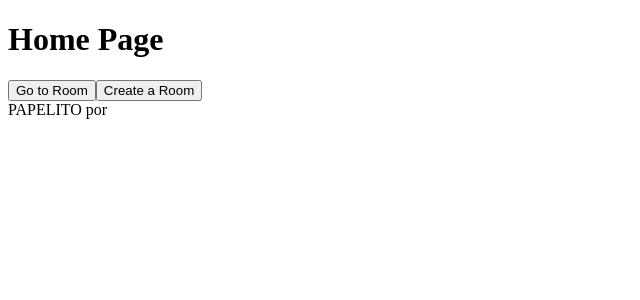
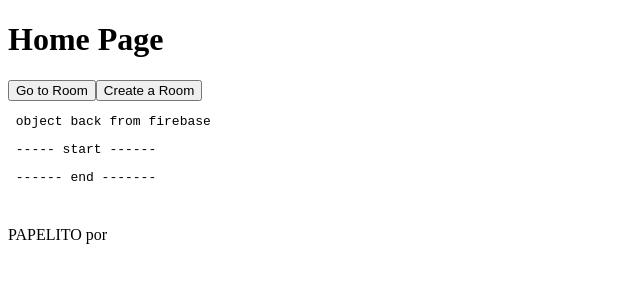
Before and after one commit to marianelamin/papelito-react-ts, a React (Create React App) app: page / in a window 1280 px wide. Shown: the top 300 px of the page, without its empty margins (0-640 px from the left). Built offline with nearby package versions, Linux system fonts and the light colour scheme; no server answers.

Commit message:
connect to firebase and read rom AAAAAA

```diff
--- a/src/routes/index.tsx
+++ b/src/routes/index.tsx
@@ -1,14 +1,12 @@
-import React, { lazy, Suspense } from 'react'
+import { Suspense } from 'react'
 import { Route, Switch } from 'react-router'
-
-const Home = lazy(() => import('ui/pages/home'))
-const Room = lazy(() => import('ui/pages/room'))
+import lazyViews from './lazy_views'
 
 const Routes = () => (
   <Switch>
     <Suspense fallback={<h1>Loading page ... </h1>}>
-      <Route path="/room/:id" component={Room}></Route>
-      <Route exact path="/" component={Home}></Route>
+      <Route path="/room/:id" component={lazyViews.room}></Route>
+      <Route exact path="/" component={lazyViews.home}></Route>
     </Suspense>
   </Switch>
 )
--- /dev/null
+++ b/src/routes/lazy_views.ts
@@ -0,0 +1,8 @@
+import { lazy } from 'react'
+
+const lazyViews = {
+  home: lazy(() => import('ui/pages/home')),
+  room: lazy(() => import('ui/pages/room')),
+}
+
+export default lazyViews
--- /dev/null
+++ b/src/services/db_schema_constants.ts
@@ -0,0 +1,8 @@
+const collections = {
+  rooms: 'gameRooms',
+  papelitos: (roomCode: string) => `${roomCode}/papelitos`,
+  players: (roomCode: string) => `${roomCode}/'players`,
+  teams: (roomCode: string) => `${roomCode}/teams`,
+}
+
+export default collections
--- /dev/null
+++ b/src/services/room_dao.ts
@@ -0,0 +1,21 @@
+import { createBrotliCompress } from 'node:zlib'
+import { db } from 'services'
+import collections from './db_schema_constants'
+
+export function getRoomDetails(roomCode: string) {
+  console.log(`getting room details from room dao: ${roomCode}`)
+  const ref = db.collection(collections.rooms).doc(roomCode)
+
+  return ref.get()
+}
+
+export function createRoom() {
+  console.log(`creating room from room dao`)
+  // todo: create new room
+  const ref = db.collection(collections.rooms)
+
+  let newRoomCode = 'randomGenerated'
+  ref.doc(newRoomCode).set({})
+}
+
+export default this
--- a/src/ui/pages/home.tsx
+++ b/src/ui/pages/home.tsx
@@ -2,17 +2,23 @@ import React, { FC } from 'react'
 import { useHistory } from 'react-router-dom'
 import { useSelector } from 'react-redux'
 
+import * as roomDao from '../../services/room_dao'
+import Room from 'ui/models/room'
+
 const Home: FC = () => {
   const history = useHistory()
   let roomCode
+
+  let data
+  let numberTest
 
   const goToRoom = () => {
     roomCode = 'AAAAAA'
     console.log('join a room')
     console.log('create a player')
     console.log('if no team, create a team')
-
-    history.push(`/room/${roomCode}`)
+    getData('AAAAAA')
+    // history.push(`/room/${roomCode}`)
   }
 
   const createRoom = () => {
@@ -21,7 +27,27 @@ const Home: FC = () => {
     console.log('create a room')
     console.log('create a player')
     console.log('if no team, create a team')
-    history.push(`/room/${roomCode}`)
+    // history.push(`/room/${roomCode}`)
+  }
+
+  const getData = (code: string) => {
+    console.log(`room code is ${code}`)
+
+    roomDao
+      .getRoomDetails(code)
+      .then((doc) => {
+        if (doc.exists) {
+          data = doc.data()
+          console.log('Document data:', data)
+          numberTest = 10
+        } else {
+          // doc.data() will be undefined in this case
+          console.log('No such document!')
+        }
+      })
+      .catch((error) => {
+        console.log('Error getting document:', error)
+      })
   }
 
   return (
@@ -29,6 +55,12 @@ const Home: FC = () => {
       <h1>Home Page</h1>
       <button onClick={goToRoom}>Go to Room</button>
       <button onClick={createRoom}>Create a Room</button>
+      <pre> object back from firebase </pre>
+      <pre> ----- start ------ </pre>
+      <pre>{JSON.stringify(data, null, 2)}</pre>
+      <pre> ------ end ------- </pre>
+      <pre> {numberTest}</pre>
+
       <div>PAPELITO por {process.env.REACT_APP_AUTHOR}</div>
     </div>
   )
```
